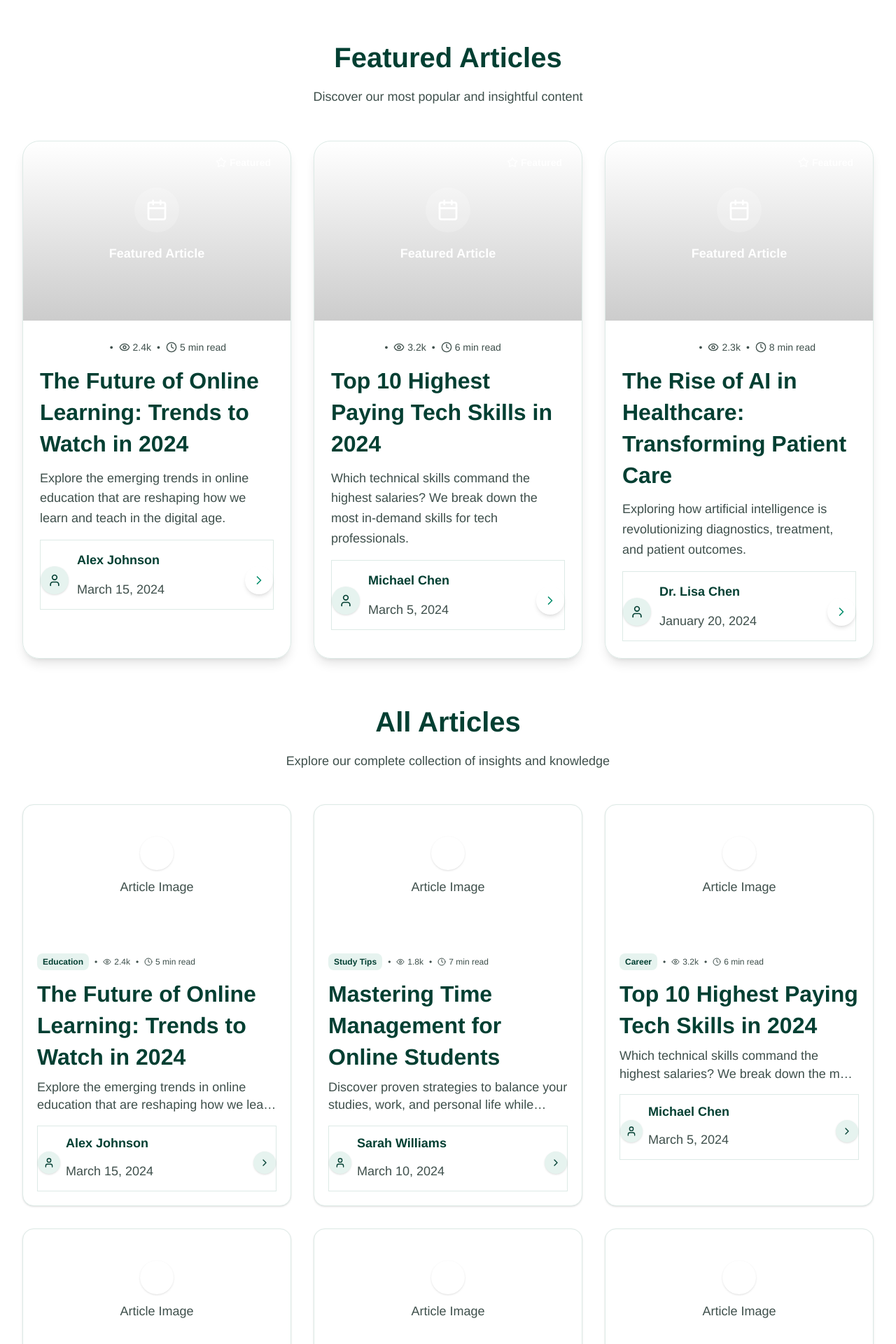
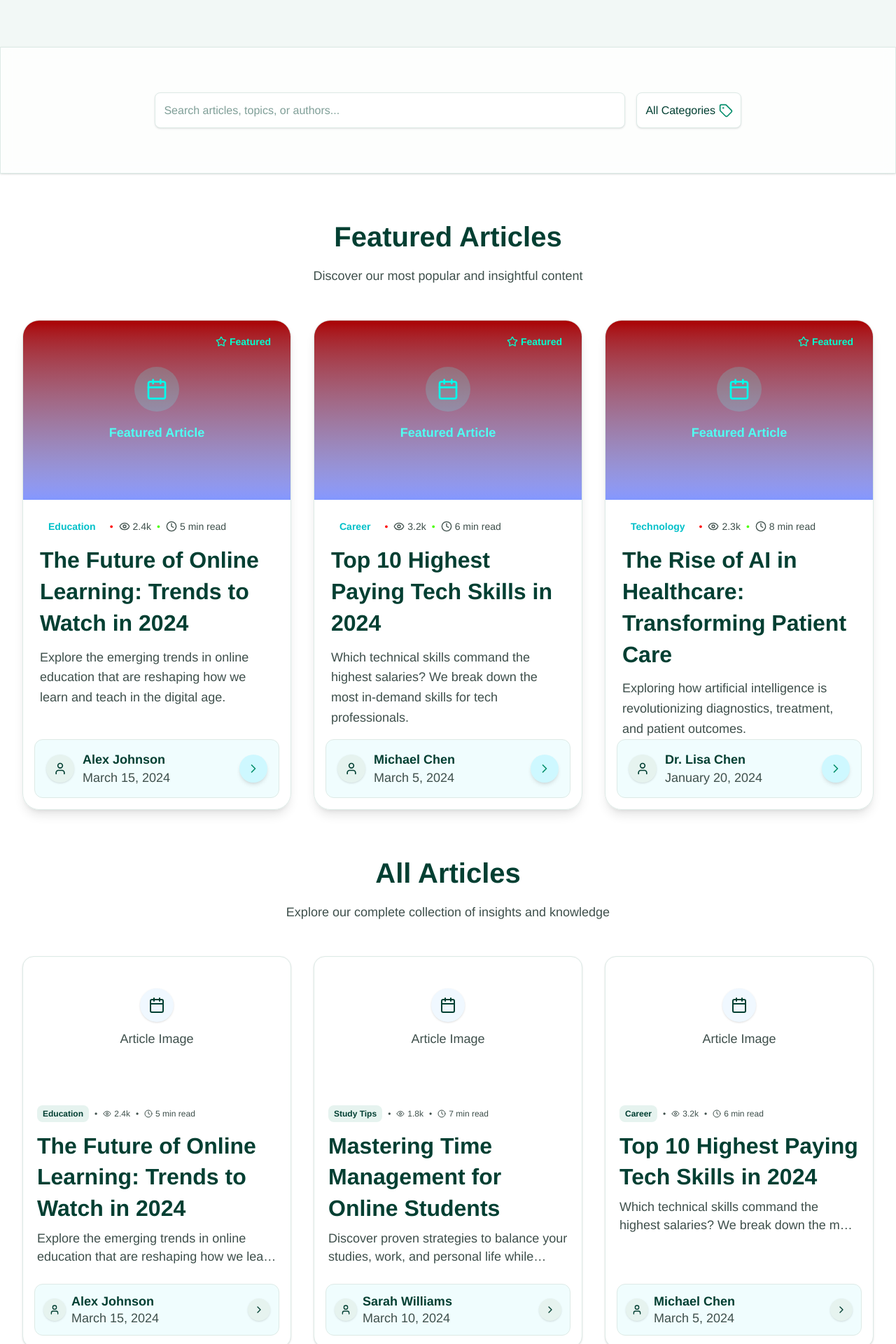
Before and after one commit to kbamnote/eliteManagementWebsite, a React (Vite) app: page /blogs in a window 1280 px wide. Shown: the part 660-2580 px from the top of the page at 70% size. Built offline with nearby package versions, Linux system fonts and the light colour scheme.

Commit message:
blog aligned successfull

```diff
--- a/src/pages/Blogs.jsx
+++ b/src/pages/Blogs.jsx
@@ -354,7 +354,7 @@ export default function Blogs() {
     <AnimatedPageWrapper>
       {/* Enhanced Hero Section */}
       <motion.section
-          className="relative py-24 overflow-hidden bg-gradient-to-br from-secondary to-accent/10"
+        className="relative content-center contentflex flex-col lg:flex-row gap-4 items-center-center py-35 overflow-hidden bg-gradient-to-br from-secondary to-accent/10"
         initial={{ opacity: 0, y: 30 }}
         animate={{ opacity: 1, y: 0 }}
         transition={{ duration: 0.6 }}
@@ -417,13 +417,13 @@ export default function Blogs() {
 
       {/* Enhanced Filters */}
       <motion.section
-          className="py-6 bg-white/80 backdrop-blur-sm border-b border-subtle sticky top-0 z-20 shadow-sm"
+        className="py-16 bg-white/80 backdrop-blur-sm border-b border-subtle top-0 z-20 shadow-sm"
         initial={{ opacity: 0, y: 30 }}
         animate={{ opacity: 1, y: 0 }}
         transition={{ duration: 0.6, delay: 0.3 }}
       >
         <div className="max-w-7xl mx-auto px-4 sm:px-6 lg:px-8">
-            <div className="flex flex-col lg:flex-row gap-4 items-center">
+          <div className="flex flex-col justify-center lg:flex-row gap-4 items-center">
             {/* Search */}
             <motion.div
               className="relative flex-1 max-w-2xl"
@@ -503,7 +503,8 @@ export default function Blogs() {
               transition={{ duration: 0.5, delay: 0.6 }}
             >
               <select
-                  className="appearance-none pl-4 pr-10 py-3 bg-white/70 backdrop-blur-sm border border-subtle rounded-xl text-primary focus:outline-none focus:ring-2 focus:ring-accent focus:border-transparent shadow-sm hover:shadow-md transition-all duration-300 font-medium"
+                className="appearance-none bg-white/70 backdrop-blur-sm border border-subtle rounded-xl text-primary focus:outline-none focus:ring-2 focus:ring-accent focus:border-transparent shadow-sm hover:shadow-md transition-all duration-300 font-medium"
+                style={{ paddingRight: '2.2em' }}
                 value={selectedCategory}
                 onChange={(e) => setSelectedCategory(e.target.value)}
               >
@@ -537,34 +538,34 @@ export default function Blogs() {
               .map((post, index) => (
                 <motion.div
                   key={post.id}
-                    className="bg-gradient-to-br from-white to-secondary rounded-3xl overflow-hidden border border-subtle hover:border-accent transition-all duration-500 group shadow-lg hover:shadow-xl"
+                  className="bg-gradient-to-br relative pb-15 from-white to-secondary rounded-3xl overflow-hidden border border-subtle hover:border-accent transition-all duration-500 group shadow-lg hover:shadow-xl"
                   initial={{ opacity: 0, y: 30 }}
                   animate={{ opacity: 1, y: 0 }}
                   transition={{ duration: 0.5, delay: 0.5 + index * 0.1 }}
                   whileHover={{ y: -10 }}
                 >
                   <div className="h-64 bg-gradient-to-r from-accent to-primary flex items-center justify-center relative">
-                      <div className="absolute inset-0 bg-gradient-to-t from-black/20 to-transparent"></div>
+                    <div className="absolute inset-0 bg-gradient-to-t from-[#002eff]/50 to-[#aa0000]"></div>
                     <div className="text-center z-10">
-                        <div className="w-16 h-16 rounded-full bg-white/20 flex items-center justify-center mx-auto mb-4">
-                          <Calendar className="w-8 h-8 text-white" />
+                      <div className="w-16 h-16 rounded-full bg-[#62fff7]/20 flex items-center justify-center mx-auto mb-4">
+                        <Calendar className="w-8 h-8 text-[#00ffec]" />
                       </div>
-                        <p className="text-white font-bold text-lg">Featured Article</p>
+                      <p className="text-[#50fff2] font-bold text-lg">Featured Article</p>
                     </div>
-                      <div className="absolute top-4 right-4 bg-accent text-white px-3 py-1 rounded-full text-sm font-bold flex items-center">
+                    <div className="absolute top-4 right-4 bg-accent text-[#00ffce] px-3 py-1 rounded-full text-sm font-bold flex items-center">
                       <Star className="w-4 h-4 mr-1" />
                       Featured
                     </div>
                   </div>
                   <div className="p-6">
                     <div className="flex items-center text-sm mb-3">
-                        <span className="px-3 py-1 bg-accent text-white rounded-lg font-bold text-sm">{post.category}</span>
-                        <span className="mx-2 text-secondary">•</span>
+                      <span className="px-3 py-1 bg-accent text-[#02c0c9] rounded-lg font-bold text-sm">{post.category}</span>
+                      <span className="mx-2 text-[#ff0404]">•</span>
                       <div className="flex items-center text-secondary text-sm">
                         <Eye className="w-4 h-4 mr-1" />
                         {post.views}
                       </div>
-                        <span className="mx-2 text-secondary">•</span>
+                      <span className="mx-2 text-[#4bff04]">•</span>
                       <Clock className="w-4 h-4 mr-1 text-secondary" />
                       <span className="text-secondary text-sm">{post.readTime}</span>
                     </div>
@@ -575,23 +576,25 @@ export default function Blogs() {
 
                     <p className="text-secondary mb-4 font-medium">{post.excerpt}</p>
 
-                      <div className="flex items-center justify-between pt-4 border-t border-subtle">
+                    <div className='absolute left-4 right-4 bottom-4'>
+                      <div className="flex items-center rounded-xl bg-[#abf3f72e] justify-between p-4 border-t border-subtle">
                         <div className="flex items-center">
                           <div className="w-10 h-10 rounded-full bg-secondary flex items-center justify-center shadow-sm">
                             <User className="w-5 h-5 text-primary" />
                           </div>
                           <div className="ml-3">
-                            <p className="text-sm font-bold text-primary">{post.author}</p>
-                            <p className="text-xs text-secondary font-medium">{post.date}</p>
+                            <p className="text-sm font-bold text-primary" style={{ margin: 0 }}>{post.author}</p>
+                            <p className="text-xs text-secondary font-medium" style={{ margin: 0 }}>{post.date}</p>
                           </div>
                         </div>
 
                         <Link
                           to={`/blog/${post.id}`}
-                          className="w-10 h-10 rounded-full bg-accent flex items-center justify-center text-white hover:bg-primary transition-all duration-300 shadow-md group-hover:shadow-lg"
+                          className="w-10 h-10 rounded-full bg-[#cef8ff] flex items-center justify-center text-white hover:bg-primary transition-all duration-300 shadow-md group-hover:shadow-lg"
                         >
                           <ChevronRight className="w-5 h-5" />
                         </Link>
+                      </div>
                     </div>
                   </div>
                 </motion.div>
@@ -623,7 +626,7 @@ export default function Blogs() {
                 {filteredPosts.map((post, index) => (
                   <motion.div
                     key={post.id}
-                      className="bg-white rounded-2xl overflow-hidden border border-subtle hover:border-accent transition-all duration-300 group shadow-sm hover:shadow-lg"
+                    className="bg-white pb-20 relative rounded-2xl overflow-hidden border border-subtle hover:border-accent transition-all duration-300 group shadow-sm hover:shadow-lg"
                     initial={{ opacity: 0, y: 30 }}
                     animate={{ opacity: 1, y: 0 }}
                     transition={{ duration: 0.5, delay: 0.5 + index * 0.1 }}
@@ -631,8 +634,8 @@ export default function Blogs() {
                   >
                     <div className="h-48 bg-gradient-to-r from-accent/10 to-primary/10 flex items-center justify-center">
                       <div className="text-center">
-                          <div className="w-12 h-12 rounded-full bg-accent flex items-center justify-center mx-auto mb-3 shadow-sm">
-                            <Calendar className="w-6 h-6 text-white" />
+                        <div className="w-12 h-12 rounded-full bg-[aliceblue] flex items-center justify-center mx-auto mb-3 shadow-sm">
+                          <Calendar className="w-6 h-6" />
                         </div>
                         <p className="text-secondary font-medium text-sm">Article Image</p>
                       </div>
@@ -656,14 +659,15 @@ export default function Blogs() {
 
                       <p className="text-secondary text-sm mb-4 font-medium line-clamp-2">{post.excerpt}</p>
 
-                        <div className="flex items-center justify-between pt-3 border-t border-subtle">
+                      <div className='absolute left-4 right-4 bottom-4'>
+                        <div className="flex items-center justify-between p-3 rounded-xl bg-[#abf3f72e] border-t border-subtle">
                           <div className="flex items-center">
                             <div className="w-8 h-8 rounded-full bg-secondary flex items-center justify-center shadow-sm">
                               <User className="w-4 h-4 text-primary" />
                             </div>
                             <div className="ml-2">
-                              <p className="text-xs font-bold text-primary">{post.author}</p>
-                              <p className="text-xs text-secondary font-medium">{post.date}</p>
+                              <p className="text-xs font-bold text-primary" style={{ margin: 0 }}>{post.author}</p>
+                              <p className="text-xs text-secondary font-medium" style={{ margin: 0 }}>{post.date}</p>
                             </div>
                           </div>
 
@@ -673,6 +677,7 @@ export default function Blogs() {
                           >
                             <ChevronRight className="w-4 h-4" />
                           </Link>
+                        </div>
                       </div>
                     </div>
                   </motion.div>
@@ -686,7 +691,7 @@ export default function Blogs() {
                 animate={{ opacity: 1, y: 0 }}
                 transition={{ duration: 0.5, delay: 1 }}
               >
-                  <button className="px-8 py-4 bg-gradient-to-r from-accent to-primary text-white rounded-xl hover:from-primary hover:to-accent transition-all duration-300 font-bold shadow-lg hover:shadow-xl transform hover:scale-105">
+                <button className="px-8 py-4 bg-gradient-to-r from-[#00ffc2] to-[#005541] text-white rounded-xl hover:from-primary hover:to-accent transition-all duration-300 font-bold shadow-lg hover:shadow-xl transform hover:scale-105">
                   Load More Articles
                 </button>
               </motion.div>
@@ -718,13 +723,13 @@ export default function Blogs() {
           >
             <div className="inline-flex items-center px-4 py-2 bg-white/20 backdrop-blur-sm rounded-full mb-6 border border-white/30">
               <TrendingUp className="w-4 h-4 text-white mr-2" />
-                <span className="text-white font-bold text-sm">SUBSCRIBE TO OUR NEWSLETTER</span>
+              <span className=" font-bold text-sm">SUBSCRIBE TO OUR NEWSLETTER</span>
             </div>
 
             <h2 className="text-4xl md:text-5xl font-black text-white mb-6 leading-tight">
-                Stay Updated with <span className="bg-gradient-to-r from-white to-secondary bg-clip-text text-transparent">Our Latest Insights</span>
+              Stay Updated with <span className="bg-gradient-to-r from-white to-secondary bg-clip-text text-[#00c2ae]">Our Latest Insights</span>
             </h2>
-              <p className="mt-4 text-xl text-white/90 font-medium max-w-2xl mx-auto">
+            <p className="mt-4 text-xl text-dark/90 font-medium max-w-2xl mx-auto">
               Subscribe to receive the latest articles, tips, and resources directly to your inbox.
             </p>
 
@@ -741,7 +746,7 @@ export default function Blogs() {
                 />
                 <motion.button
                   type="submit"
-                    className="px-8 py-4 bg-white text-primary font-bold rounded-xl hover:bg-secondary transition-all duration-300 shadow-lg hover:shadow-xl transform hover:scale-105"
+                  className="px-8 py-4 bg-[#00dcc8] text-white font-bold rounded-xl hover:bg-secondary transition-all duration-300 shadow-lg hover:shadow-xl transform hover:scale-105"
                   initial={{ opacity: 0, y: 20 }}
                   whileInView={{ opacity: 1, y: 0 }}
                   transition={{ duration: 0.5, delay: 0.3 }}
@@ -751,7 +756,7 @@ export default function Blogs() {
                   Subscribe Now
                 </motion.button>
               </form>
-                <p className="mt-4 text-sm text-white/80 font-medium">
+              <p className="mt-4 text-sm text-dark/80 font-medium">
                 Join over 10,000 subscribers. We respect your privacy. Unsubscribe at any time.
               </p>
             </div>
```
Also changed, not shown: src/components/Navbar.jsx (+6 -6 lines). Lines whose indentation alone changed are shown as unchanged.
